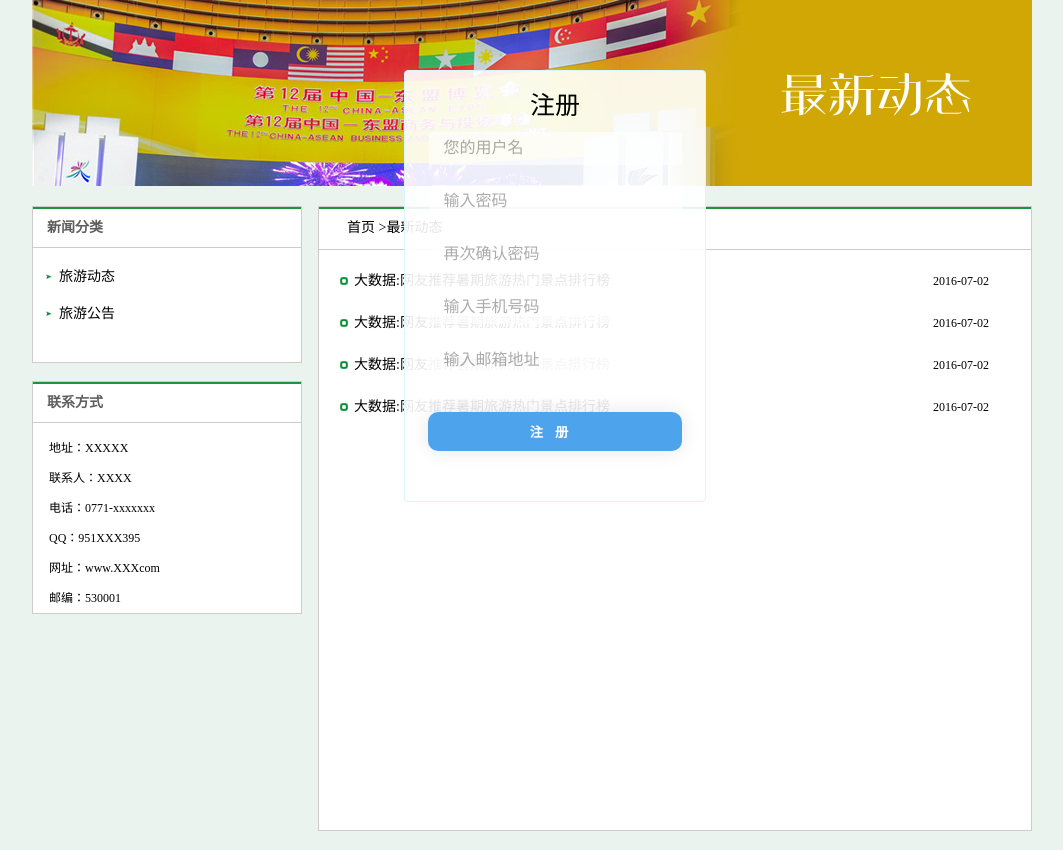
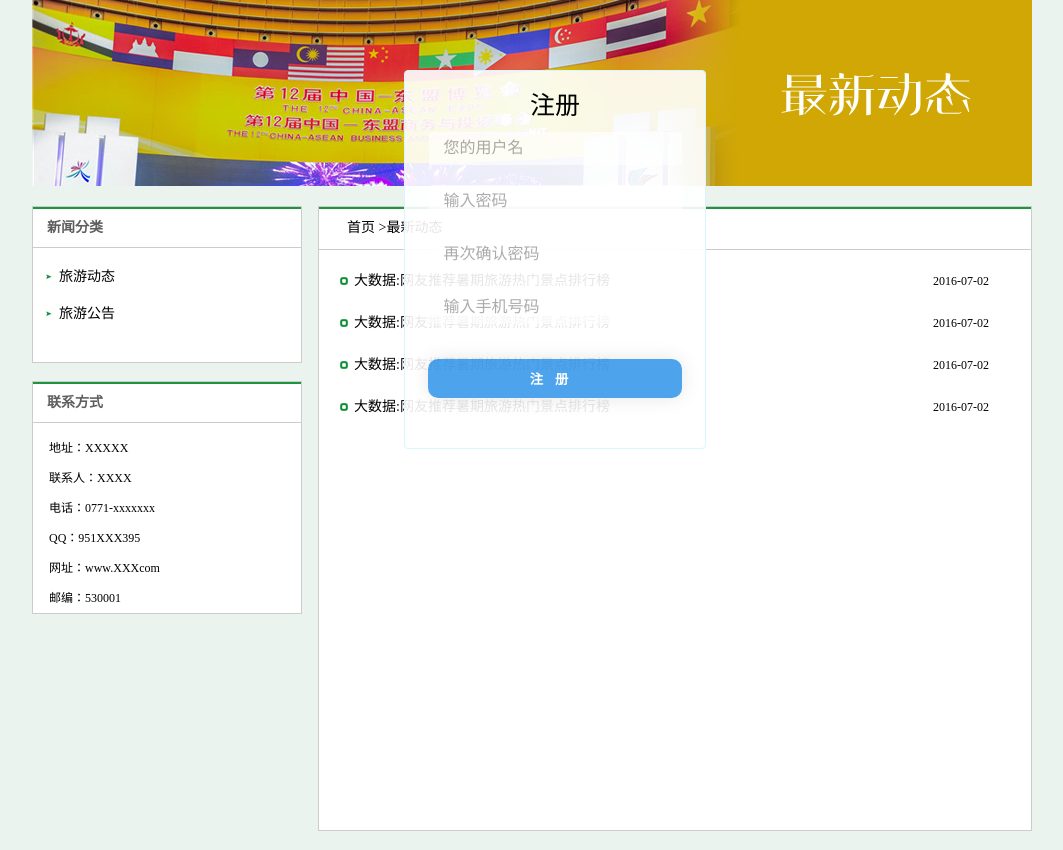
Before and after one commit to w251510860/Tour, a Flask app: page /new in a window 1280 px wide. Shown: the part 130-980 px from the top of the page, without its empty margins (108-1171 px from the left). Run offline with Flask 2, Linux system fonts and the light colour scheme; parts of the project's set-up code (start-up, migrations or seed data) failed here and were passed over; some libraries are stand-ins or nearby versions.

Commit message:
:art:完成注册逻辑

```diff
--- a/project/__init__.py
+++ b/project/__init__.py
@@ -45,7 +45,7 @@ def create_app(config_name):
     app.add_template_filter(filter_customer.filter_input_type)
     app.add_template_filter(filter_customer.filter_user_css)
 
-    CSRFProtect(app)
+    # CSRFProtect(app)
 
     Session(app)
 
--- a/project/modules/user/view.py
+++ b/project/modules/user/view.py
@@ -48,16 +48,20 @@ def register():
     username = request.form.get('username')
     password = request.form.get('password')
     password2 = request.form.get('password2')
+    phone_num = request.form.get('phone_num')
+    print(f'username -> {username}')
     if password != password2:
         return jsonify(errmsg='两次密码不一致')
     try:
         User.nick_name = username
         User.password = password
+        User.phone_num = phone_num
         db.session.commit()
     except Exception as e:
         current_app.log.error(e)
         return jsonify(error=5001, errmsg='注册失败，请重试')
-    return redirect(url_for('login'))
+    # return redirect(url_for('login'))
+    return jsonify('注册成功', 200)
 
 
 @user_blueprint.errorhandler(404)
--- a/project/static/homepage/css/pagename.css
+++ b/project/static/css/pagename.css
@@ -54,7 +54,7 @@ body {
 .header_bottom {
     height: 72px;
     padding-top: 26px;
-    background-image: url(../images/loo.png);
+    background-image: url(../homepage/images/loo.png);
     background-repeat: no-repeat;
     background-position: 800px 4px;
 }
@@ -168,7 +168,7 @@ body {
 
 .p_tit1 {
     text-align: center;
-    background: url(../images/bg_tit.jpg) no-repeat left bottom;
+    background: url(../homepage/images/bg_tit.jpg) no-repeat left bottom;
     height: 60px;
     line-height: 76px;
     color: #0f8f3a;
@@ -285,7 +285,7 @@ body {
 
 .feilei {
     height: 210px;
-    background: url(../images/fl_bg.jpg) no-repeat 108px 76px #fff;
+    background: url(../homepage/images/fl_bg.jpg) no-repeat 108px 76px #fff;
     position: relative;
 }
 
@@ -397,7 +397,7 @@ body {
     height: 37px;
     line-height: 37px;
     font-size: 14px;
-    background: url(../images/ico_3.jpg) no-repeat 4px center;
+    background: url(../homepage/images/ico_3.jpg) no-repeat 4px center;
     padding-left: 20px;
 }
 
@@ -419,7 +419,7 @@ body {
     border: none;
     line-height: 24px;
     height: 24px;
-    background: url(../images/ico_4.jpg) 10px center no-repeat;
+    background: url(../homepage/images/ico_4.jpg) 10px center no-repeat;
     margin-bottom: 2px;
     font-size: 13px;
     padding-left: 0px;
@@ -502,7 +502,7 @@ body {
 .ul_news li {
     line-height: 42px;
     height: 42px;
-    background: url(../images/ico_2.jpg) left center no-repeat;
+    background: url(../homepage/images/ico_2.jpg) left center no-repeat;
     padding-left: 15px;
 }
 
@@ -686,7 +686,7 @@ body {
     margin-right: 5px;
     text-indent: -999px;
     cursor: pointer;
-    background: url("../images/icoCircle.gif") 0 -9px no-repeat;
+    background: url("../homepage/images/icoCircle.gif") 0 -9px no-repeat;
 }
 
 .picScroll-left .hd ul li.on {
--- a/project/static/homepage/js/homepage.js
+++ /dev/null
@@ -1,39 +0,0 @@
-$(document).ready(function () {
-    var username = $("#username").val();
-    var password = $("#password").val();
-    var re_password = $("#re-password").val();
-    var telephone_number = $("#telephone-number").val();
-    var email = $("#e-mail").val();
-
-
-    $("#regist").submit(function (e) {
-
-        // $("#regist").preventDefault(function (e) {
-        //     check_password(password, re_password)
-        // });
-        alert("密码为",username, password, re_password, telephone_number, email);
-
-        // $.ajax({
-        //     url: "/greet",
-        //     data: {
-        //         "username": username,
-        //         "password": password,
-        //         "telephone_number": telephone_number,
-        //         "email": email,
-        //     },
-        //     type: "POST",
-        //     dataType: "json",
-        //     success: function (data) {
-        //         alert('发送成功')
-        //     }
-        // });
-
-    });
-
-    function check_password(password, re_password) {
-        if (password != re_password) {
-            alert('两次密码不一致')
-        }
-
-    }
-});
--- a/project/static/homepage/template/Culture.html
+++ b/project/static/homepage/template/Culture.html
@@ -12,9 +12,9 @@
 
 <meta content="绿城之都-南宁" name="description" />
 
-<link href="../css/base.css" rel="stylesheet" type="text/css">
+<link href="../../css/base.css" rel="stylesheet" type="text/css">
 
-<link href="../css/pagename.css" rel="stylesheet" type="text/css">
+<link href="../../css/pagename.css" rel="stylesheet" type="text/css">
 
 
 
--- a/project/static/homepage/template/introduce.html
+++ b/project/static/homepage/template/introduce.html
@@ -12,9 +12,9 @@
 
 <meta content="绿城之都-南宁" name="description" />
 
-<link href="../css/base.css" rel="stylesheet" type="text/css">
+<link href="../../css/base.css" rel="stylesheet" type="text/css">
 
-<link href="../css/pagename.css" rel="stylesheet" type="text/css">
+<link href="../../css/pagename.css" rel="stylesheet" type="text/css">
 
 
 
--- a/project/static/homepage/template/newest.html
+++ b/project/static/homepage/template/newest.html
@@ -12,9 +12,9 @@
 
 <meta content="绿城之都-南宁" name="description" />
 
-<link href="../css/base.css" rel="stylesheet" type="text/css">
+<link href="../../css/base.css" rel="stylesheet" type="text/css">
 
-<link href="../css/pagename.css" rel="stylesheet" type="text/css">
+<link href="../../css/pagename.css" rel="stylesheet" type="text/css">
 
 
 
--- a/project/static/homepage/template/special.html
+++ b/project/static/homepage/template/special.html
@@ -12,9 +12,9 @@
 
 <meta content="绿城之都-南宁" name="description" />
 
-<link href="../css/base.css" rel="stylesheet" type="text/css">
+<link href="../../css/base.css" rel="stylesheet" type="text/css">
 
-<link href="../css/pagename.css" rel="stylesheet" type="text/css">
+<link href="../../css/pagename.css" rel="stylesheet" type="text/css">
 
 
 
--- /dev/null
+++ b/project/static/js/homepage.js
@@ -0,0 +1,30 @@
+// $(function() {
+//   $('.bt_register').click(function() {
+//     $.ajax({
+//         url : '/user/register',
+//         type : 'POST',
+//         data : $('form').serialize(),         //序列化表单输入，选择内容
+//         headers:{
+//                 "X-CSRF-Token": getCookie('csrf_token')
+//             },
+//         success : function (resp) {
+//             alert(resp);
+//         }
+//     });
+//   });
+// });
+//
+
+$(function () {
+    $("#regist").submit(function (e) {
+        e.preventDefault();
+        $.ajax({
+            url:"/user/register",
+            type:"POST",
+            data: $('#regist').serialize(),
+            success:function (resp) {
+                alert(resp)
+            }
+        })
+    })
+})
--- a/project/templates/homepage/about.html
+++ b/project/templates/homepage/about.html
@@ -1,9 +1,9 @@
 {% extends "homepage/homepage_base_index.html" %}
 
 {% block link %}
-    <link href="../../static/homepage/css/base.css" rel="stylesheet" type="text/css">
+    <link href="../../static/css/base.css" rel="stylesheet" type="text/css">
 
-    <link href="../../static/homepage/css/pagename.css" rel="stylesheet" type="text/css">
+    <link href="../../static/css/pagename.css" rel="stylesheet" type="text/css">
 {% endblock %}
 
 {% block container %}
--- a/project/templates/homepage/beautiful.html
+++ b/project/templates/homepage/beautiful.html
@@ -1,9 +1,9 @@
 {% extends "homepage/homepage_base_index.html" %}
 
 {% block link %}
-    <link href="../../static/homepage/css/base.css" rel="stylesheet" type="text/css">
+    <link href="../../static/css/base.css" rel="stylesheet" type="text/css">
 
-    <link href="../../static/homepage/css/pagename.css" rel="stylesheet" type="text/css">
+    <link href="../../static/css/pagename.css" rel="stylesheet" type="text/css">
 {% endblock %}
 
 {% block container %}
--- a/project/templates/homepage/connection.html
+++ b/project/templates/homepage/connection.html
@@ -2,9 +2,9 @@
 
 {% block link %}
 
-    <link href="../../static/homepage/css/base.css" rel="stylesheet" type="text/css">
+    <link href="../../static/css/base.css" rel="stylesheet" type="text/css">
 
-    <link href="../../static/homepage/css/pagename.css" rel="stylesheet" type="text/css">
+    <link href="../../static/css/pagename.css" rel="stylesheet" type="text/css">
 {% endblock %}
 {% block container %}
     <div class="container">
--- a/project/templates/homepage/delicacy.html
+++ b/project/templates/homepage/delicacy.html
@@ -1,9 +1,9 @@
 {% extends "homepage/homepage_base_index.html" %}
 
 {% block link %}
-    <link href="../../static/homepage/css/base.css" rel="stylesheet" type="text/css">
+    <link href="../../static/css/base.css" rel="stylesheet" type="text/css">
 
-    <link href="../../static/homepage/css/pagename.css" rel="stylesheet" type="text/css">
+    <link href="../../static/css/pagename.css" rel="stylesheet" type="text/css">
 {% endblock %}
 
 {% block container %}
--- a/project/templates/homepage/historic.html
+++ b/project/templates/homepage/historic.html
@@ -1,9 +1,9 @@
 {% extends "homepage/homepage_base_index.html" %}
 
 {% block link %}
-    <link href="../../static/homepage/css/base.css" rel="stylesheet" type="text/css">
+    <link href="../../static/css/base.css" rel="stylesheet" type="text/css">
 
-    <link href="../../static/homepage/css/pagename.css" rel="stylesheet" type="text/css">
+    <link href="../../static/css/pagename.css" rel="stylesheet" type="text/css">
 {% endblock %}
 {% block script %}
 {% endblock %}
--- a/project/templates/homepage/homepage_base_index.html
+++ b/project/templates/homepage/homepage_base_index.html
@@ -12,14 +12,14 @@
 
     <meta content="宜居之城-信阳" name="description"/>
     {% block link %}
-        <link href="../../static/homepage/css/base.css" rel="stylesheet" type="text/css">
+        <link href="../../static/css/base.css" rel="stylesheet" type="text/css">
 
-        <link href="../../static/homepage/css/pagename.css" rel="stylesheet" type="text/css">
+        <link href="../../static/css/pagename.css" rel="stylesheet" type="text/css">
     {% endblock %}
     {% block script %}
         <script type="text/javascript" src="../../static/homepage/js/jquery-1.6.2.min.js"></script>
-        <script type="text/javascript" src="../../static/homepage/js/homepage.js"></script>
         <script type="text/javascript" src="../../static/homepage/js/jquery.SuperSlide.2.1.js"></script>
+        <script type="text/javascript" src="../../static/js/homepage.js"></script>
     {% endblock %}
 </head>
 
@@ -398,23 +398,23 @@
         <div class="flrg-1">
             <h2 class="regist_title">注册</h2>
             <div class="a">
-                <input type="text" id="username" class="in-1" placeholder="您的用户名">
+                <input type="text" name="username" class="in-1" placeholder="您的用户名">
             </div>
             <div class="a">
-                <input type="password" id="password" class="in-1" placeholder="输入密码">
+                <input type="password" name="password" class="in-1" placeholder="输入密码">
             </div>
             <div class="a">
-                <input type="password" id="re-password" class="in-1" placeholder="再次确认密码">
+                <input type="password" name="password2" class="in-1" placeholder="再次确认密码">
             </div>
             <div class="a">
-                <input type="text" id="telephone-number" class="in-1" placeholder="输入手机号码">
+                <input type="text" name="phone_num" class="in-1" placeholder="输入手机号码">
             </div>
-            <div class="a">
-                <input type="email" id="e-mail" class="in-1" placeholder="输入邮箱地址">
-            </div>
+{#            <div class="a">#}
+{#                <input type="email" name="e-mail" class="in-1" placeholder="输入邮箱地址">#}
+{#            </div>#}
             <div class="a">
                 <br>
-                <button class="regist_button" type="submit" value="Submit">注册</button>
+                <button class="bt_register" type="submit" value="Submit">注册</button>
             </div>
         </div>
     </form>
--- a/project/templates/homepage/leave.html
+++ b/project/templates/homepage/leave.html
@@ -1,9 +1,9 @@
 {% extends "homepage/homepage_base_index.html" %}
 
 {% block link %}
-    <link href="../../static/homepage/css/base.css" rel="stylesheet" type="text/css">
+    <link href="../../static/css/base.css" rel="stylesheet" type="text/css">
 
-    <link href="../../static/homepage/css/pagename.css" rel="stylesheet" type="text/css">
+    <link href="../../static/css/pagename.css" rel="stylesheet" type="text/css">
 
 {% endblock %}
 
--- a/project/templates/homepage/new.html
+++ b/project/templates/homepage/new.html
@@ -1,9 +1,9 @@
 {% extends "homepage/homepage_base_index.html" %}
 {% block link %}
 
-    <link href="../../static/homepage/css/base.css" rel="stylesheet" type="text/css">
+    <link href="../../static/css/base.css" rel="stylesheet" type="text/css">
 
-    <link href="../../static/homepage/css/pagename.css" rel="stylesheet" type="text/css">
+    <link href="../../static/css/pagename.css" rel="stylesheet" type="text/css">
 {% endblock %}
 
 {% block container %}
--- a/project/templates/homepage/tourism.html
+++ b/project/templates/homepage/tourism.html
@@ -2,9 +2,9 @@
 
 {% block link %}
 
-    <link href="../../static/homepage/css/base.css" rel="stylesheet" type="text/css">
+    <link href="../../static/css/base.css" rel="stylesheet" type="text/css">
 
-    <link href="../../static/homepage/css/pagename.css" rel="stylesheet" type="text/css">
+    <link href="../../static/css/pagename.css" rel="stylesheet" type="text/css">
 {% endblock %}
 
 {% block container %}
```
Also changed, not shown: project/static/css/base.css (renamed from project/static/homepage/css/base.css).
